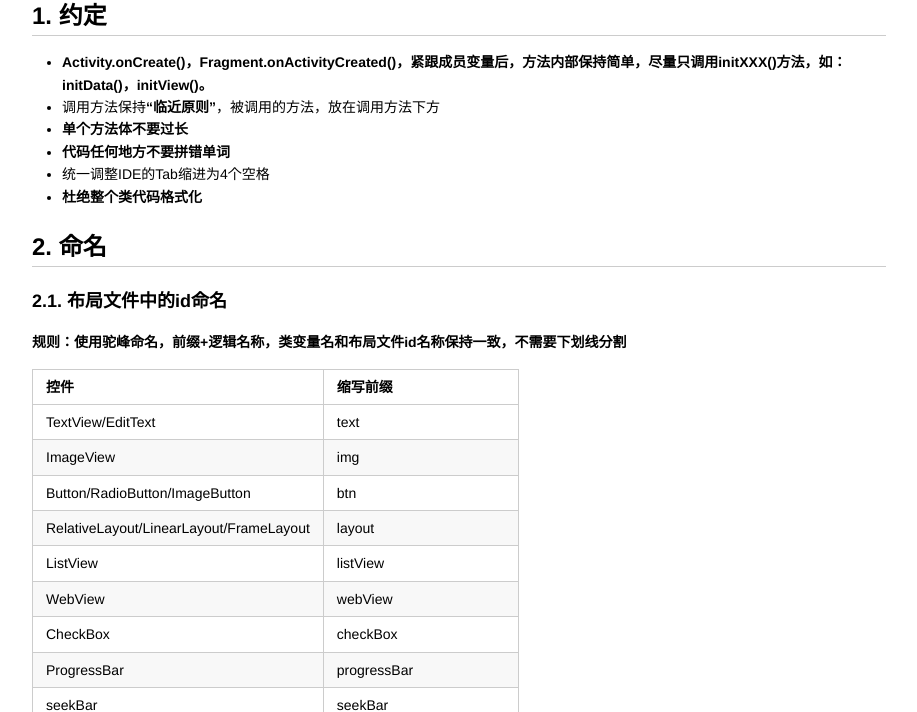
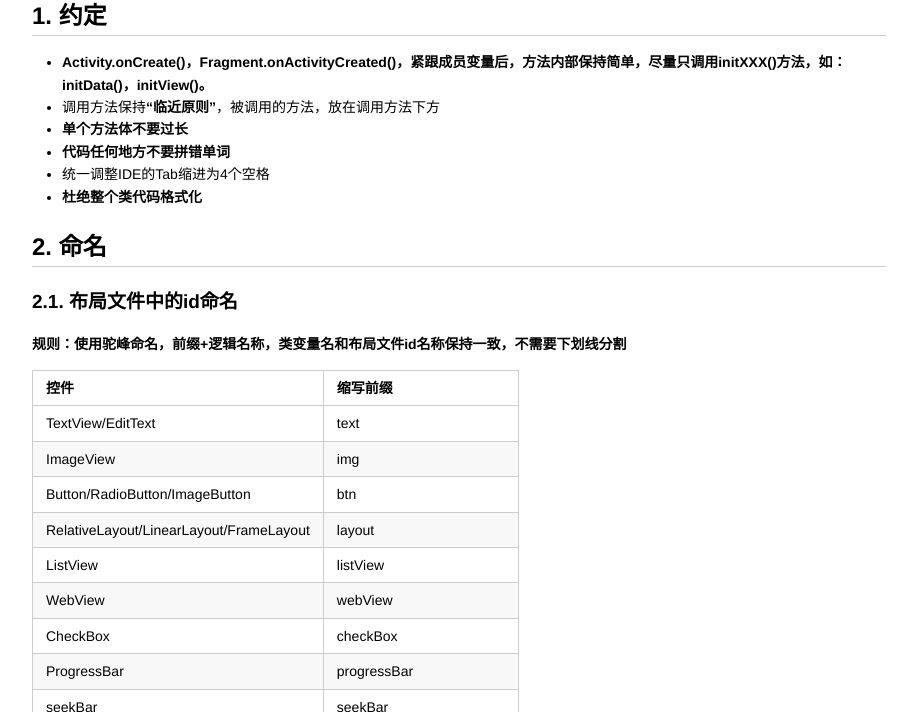
Before and after one commit to KellenHu/AndroidCodeStyle, a plain HTML site: page index.html in a window 1280 px wide. Shown: the part 88-800 px from the top of the page, without its empty margins (181-1098 px from the left). Drawn offline with Linux system fonts and the light colour scheme.

Commit message:
Update index.html

```diff
--- a/index.html
+++ b/index.html
@@ -72,7 +72,7 @@ h2 {
   color: black; }
 
 h3 {
-  font-size: 18px; }
+  font-size: 19px; }
 
 h4 {
   font-size: 16px; }
```
